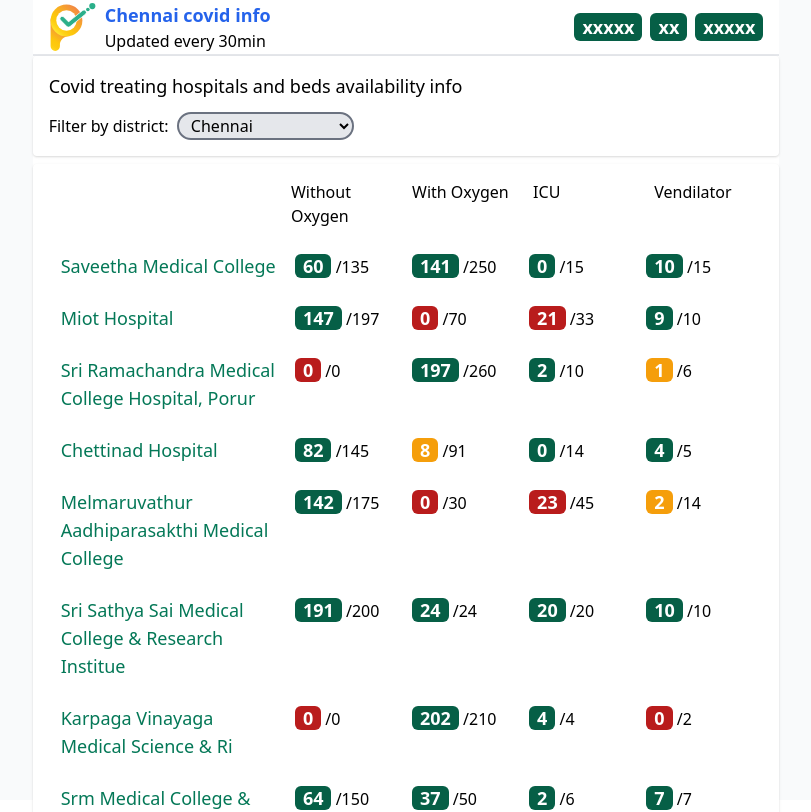
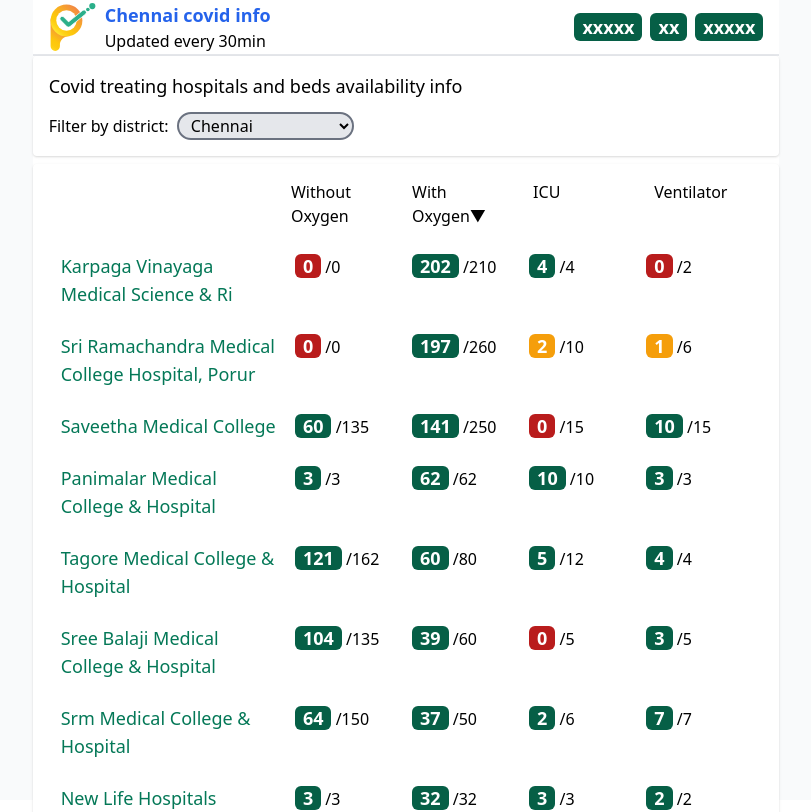
Before and after one commit to chennai-js/covid-info, a React (Create React App) app: page / in a window 1280 px wide. Shown: the top 812 px of the page, without its empty margins (234-1045 px from the left). Built offline with nearby package versions, Linux system fonts and the light colour scheme.

Commit message:
sorting + 2 bug fixes

```diff
--- a/src/App.js
+++ b/src/App.js
@@ -69,18 +69,26 @@ function App() {
 function HospitalList({
   hospitalList = []
 }) {
+  const [sortTypeSelected,setSortTypeSelected] =useState("oxygenV")
+  const sortTypes = {
+    oxygenV:"OXYGEN BEDS Vacant",
+    nonOxygenV:"NON-OXYGEN SUPPORTED BEDS Vacant",
+    icuV:"ICU BEDS Vacant",
+    ventilatorV: "VENTILATOR Vacant"
+  }
+  const cursorPointerStyle={cursor:"pointer"}
 
   return (
     <Card className="hospitalList my-2">
       <div className="list-header grid grid-cols-6 gap-3 mb-3">
         <p className="col-span-2"></p>
-        <p>Without Oxygen</p>
-        <p>With Oxygen</p>
-        <p>ICU</p>
-        <p>Vendilator</p>
+        <p style={cursorPointerStyle} onClick={()=>setSortTypeSelected("nonOxygenV")}>{`Without Oxygen${sortTypeSelected==="nonOxygenV" ? "▼": ""}`}</p>
+        <p style={cursorPointerStyle} onClick={()=>setSortTypeSelected("oxygenV")}>{`With Oxygen${sortTypeSelected==="oxygenV" ? "▼" :""}`}</p>
+        <p style={cursorPointerStyle} onClick={()=>setSortTypeSelected("icuV")}>{`ICU${sortTypeSelected==="icuV" ? "▼": ""}`}</p>
+        <p style={cursorPointerStyle} onClick={()=>setSortTypeSelected("ventilatorV")}>{`Ventilator${sortTypeSelected==="ventilatorV" ? "▼":""}`}</p>
       </div>
       {
-        hospitalList.map((hospitalInfo, index) => {
+        hospitalList.sort((a,b)=>b[sortTypes[sortTypeSelected]]-a[sortTypes[sortTypeSelected]]).map((hospitalInfo, index) => {
           return (
             <HospitalsInfo key={hospitalInfo["Institution "]} hospitalInfo={hospitalInfo}/>
           )
@@ -116,7 +124,7 @@ function HospitalsInfo({
     return getChipType(percentile);
   });
   let [icuBedChipType] = useState(() => {
-    let percentile = parseInt(hospitalInfo["OXYGEN BEDS Vacant"]) / parseInt(hospitalInfo["ICU BEDS Total"]) * 100;
+    let percentile = parseInt(hospitalInfo["ICU BEDS Vacant"]) / parseInt(hospitalInfo["ICU BEDS Total"]) * 100;
     return getChipType(percentile);
   });
   let [vendilatorChipType] = useState(() => {
```
Also changed, not shown: 2 other files (tests, documents, lock files or other folders).
